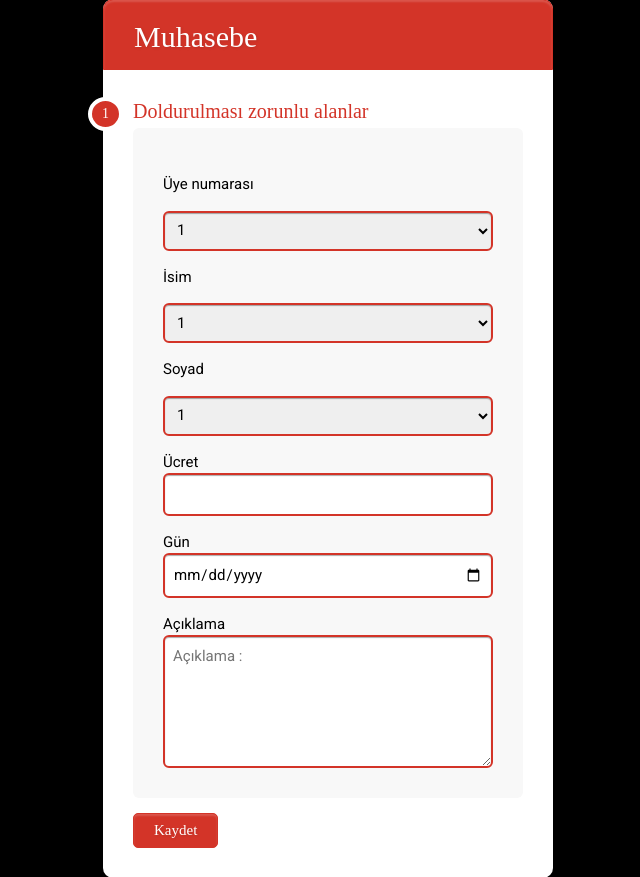
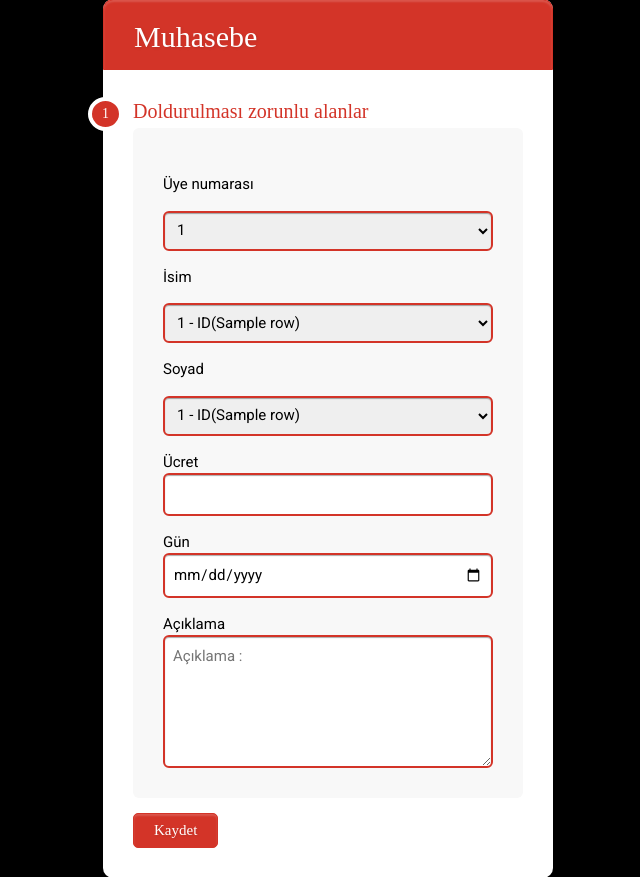
Before and after one commit to TahaFurkanNurdag/gym11new, a Flask app: template templates/accounting.html in a window 1280 px wide. Shown: the part 137-1014 px from the top of the page, without its empty margins (312-952 px from the left). Run offline with Flask 2, Linux system fonts and the light colour scheme; the template is opened without the code that fills it: most values are stand-ins (such as "Sample title", 1, 10 or a date in 2020).

Commit message:
id added
id added

```diff
--- a/main.py
+++ b/main.py
@@ -362,10 +362,11 @@ def teachersDetails():
             data = cur.fetchall()  # data from database
             cur.execute('select userId from kullanicilar')
             idler = cur.fetchall()
-            cur.execute('select adi from kullanicilar ')
+            cur.execute('select adi,userId from kullanicilar ')
             isimler = cur.fetchall()
-            cur.execute('select soyadi from kullanicilar')
+            cur.execute('select soyadi,userId from kullanicilar')
             soyadlar = cur.fetchall()
+
         except Exception as e:
             con.rollback()
             print(f"Failure. Failure Code: 904. Failure is {e}")
@@ -454,9 +455,9 @@ def incomeDetails():
             temp_deger = cur.fetchall()
             cur.execute('select userId from kullanicilar')
             idler = cur.fetchall()
-            cur.execute('select adi from kullanicilar ')
+            cur.execute('select adi,userId from kullanicilar ')
             isimler = cur.fetchall()
-            cur.execute('select soyadi from kullanicilar')
+            cur.execute('select soyadi,userId from kullanicilar')
             soyadlar = cur.fetchall()
         except Exception as e:
             con.rollback()
@@ -808,9 +809,9 @@ def accountingForm():
                 cur = con.cursor()
                 cur.execute('select userId from kullanicilar')
                 idler = cur.fetchall()
-                cur.execute('select adi from kullanicilar ')
+                cur.execute('select adi,userId from kullanicilar ')
                 isimler = cur.fetchall()
-                cur.execute('select soyadi from kullanicilar')
+                cur.execute('select soyadi,userId from kullanicilar')
                 soyadlar = cur.fetchall()
             except Exception as e:
                 con.rollback()
--- a/templates/accounting.html
+++ b/templates/accounting.html
@@ -31,13 +31,13 @@
 			<p>İsim</p>
 			<select class="w3-input" name="name">
 				{% for row in isimler %}
-				<option value="{{row[0]}}">{{row[0]}}</option>
+				<option value="{{row[0]}}">{{row[0]}} - ID({{row[1]}})</option>
 				{% endfor %}
 			</select>
 			<p>Soyad</p>
 			<select class="w3-input" name="surname">
 				{% for row in soyadlar %}
-				<option value="{{row[0]}}">{{row[0]}}</option>
+				<option value="{{row[0]}}">{{row[0]}} - ID({{row[1]}})</option>
 				{% endfor %}
 			</select>
 			<p>Ücret<input type="text" name="price"></p>
--- a/templates/income_details.html
+++ b/templates/income_details.html
@@ -35,13 +35,13 @@
 				<p>Name</p>
 				<select class="w3-input" name="uyeAdi">
 					{% for row in isimler %}
-					<option value="{{row[0]}}">{{row[0]}}</option>
+					<option value="{{row[0]}}">{{row[0]}}  - ID({{row[1]}})</option>
 					{% endfor %}
 				</select>
 				<p>Surname</p>
 				<select class="w3-input" name="uyeSoyadi">
 					{% for row in soyadlar %}
-					<option value="{{row[0]}}">{{row[0]}}</option>
+					<option value="{{row[0]}}">{{row[0]}}  - ID({{row[1]}})</option>
 					{% endfor %}
 				</select>
 				<p>Price<input type="text" name="ucret"></p>
--- a/templates/teacher_details.html
+++ b/templates/teacher_details.html
@@ -40,13 +40,13 @@
 				<p>Üye adı</p>
 				<select class="w3-input" name="clientName">
 					{% for row in isimler %}
-					<option value="{{row[0]}}">{{row[0]}}</option>
+					<option value="{{row[0]}}">{{row[0]}} - ID({{row[1]}})</option>
 					{% endfor %}
 				</select>
 				<p>Üye soyadı</p>
 				<select class="w3-input" name="clientSurname">
 					{% for row in soyadlar %}
-					<option value="{{row[0]}}">{{row[0]}}</option>
+					<option value="{{row[0]}}">{{row[0]}} - ID({{row[1]}})</option>
 					{% endfor %}
 				</select>
 				<p>Gün<input type="date" name="date"></p>
```
